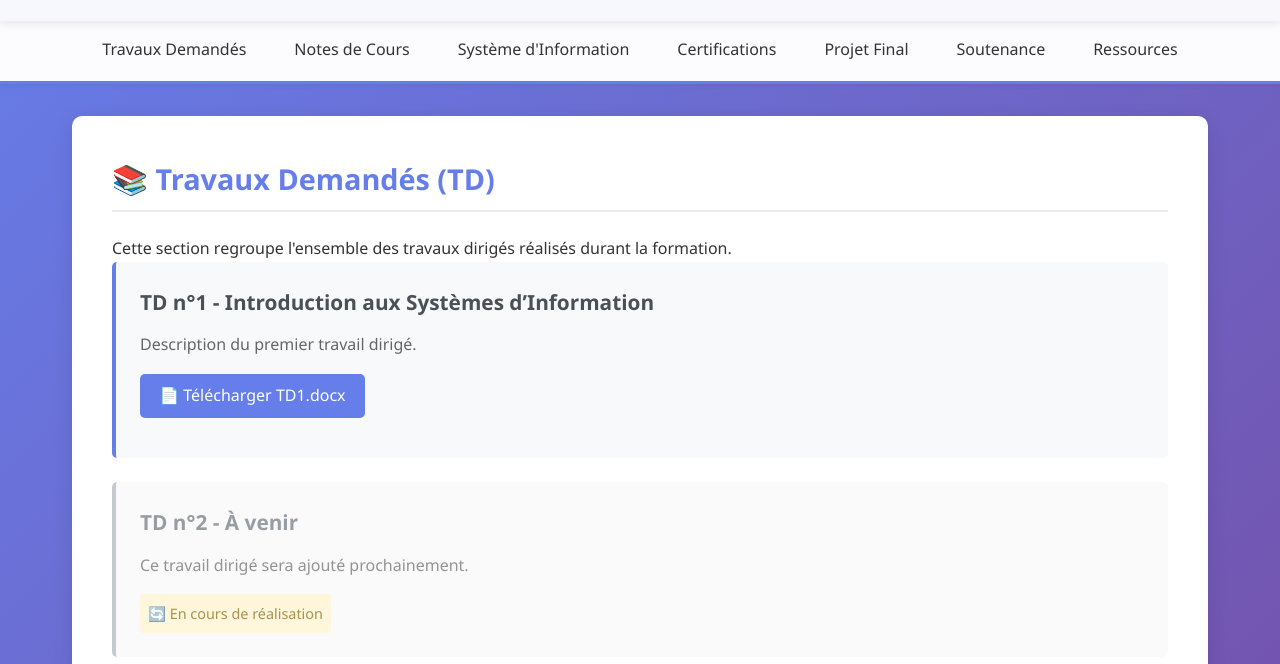
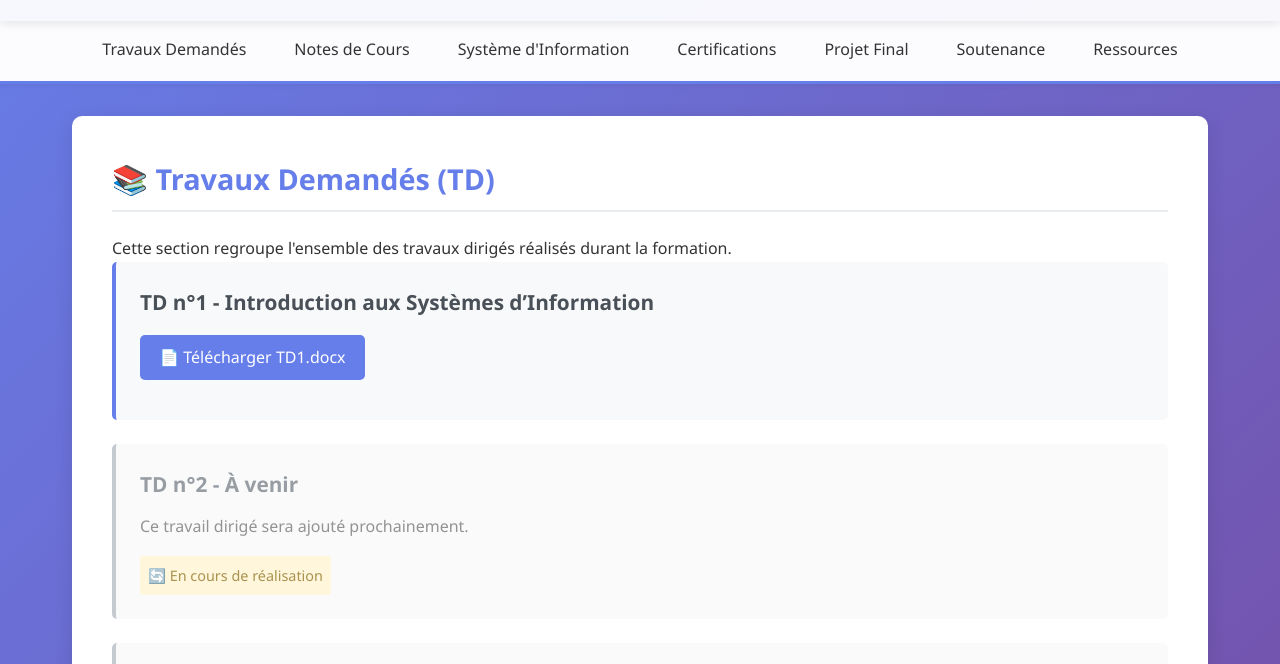
Before and after one commit to Deep0315/Portfolio, a plain HTML site: page index.html in a window 1280 px wide. Shown: the part 112-776 px from the top of the page. Drawn offline with Linux system fonts and the light colour scheme.

Commit message:
Add files via upload

```diff
--- a/index.html
+++ b/index.html
@@ -33,7 +33,6 @@
 
             <div class="td-item">
                 <h3>TD n°1 - Introduction aux Systèmes d’Information</h3>
-                <p class="td-description">Description du premier travail dirigé.</p>
                 <div class="td-files">
                     <a href="Document/TD1.docx" class="file-link" download>📄 Télécharger TD1.docx</a>
                 </div>
```
